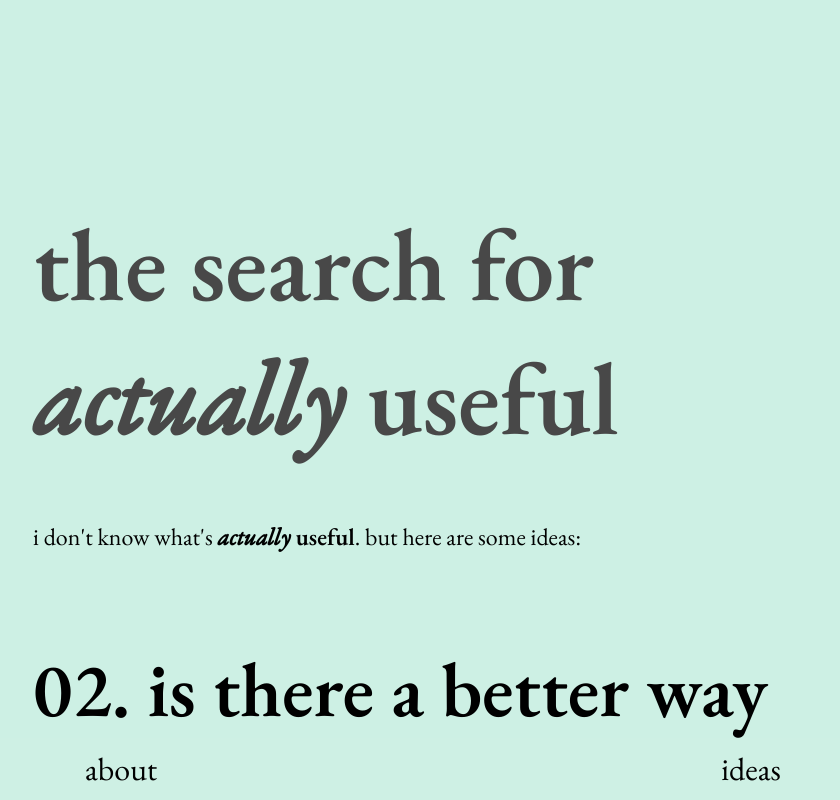
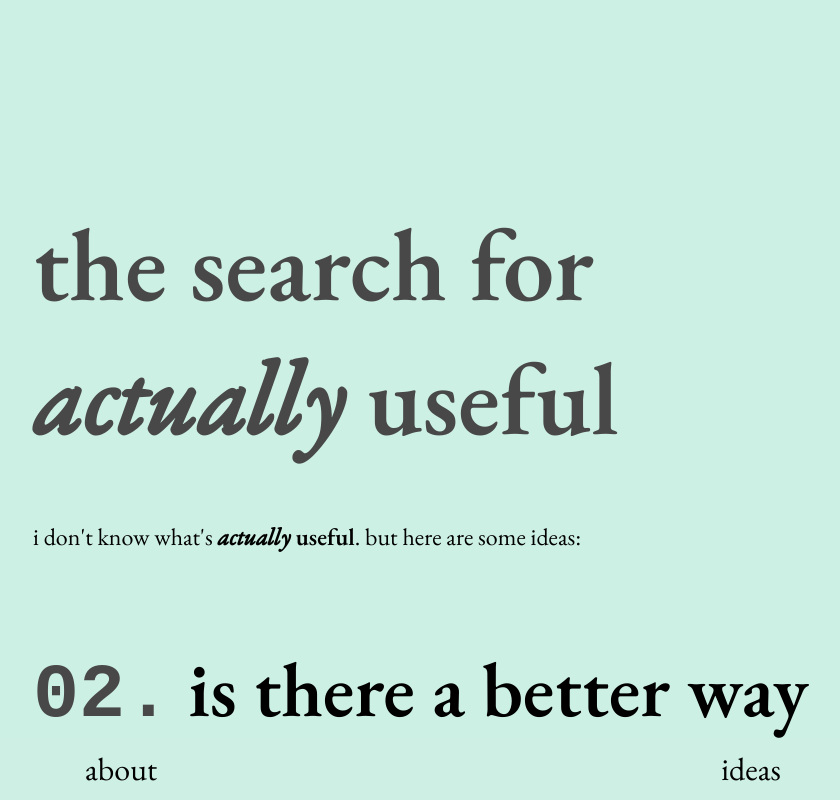
Before and after one commit to agasthyaps/agasthyaps.github.io, a plain HTML site: page index.html in a window 1280 px wide. Both pictures are taken after a click on the link "ideas". Shown: the whole page, without its empty margins (207-1047 px from the left). Drawn offline with nearby package versions, Linux system fonts and the light colour scheme.

Commit message:
update class

```diff
--- a/index.html
+++ b/index.html
@@ -103,7 +103,7 @@
             font-weight: 800;
         }
         /* make a #main.ideas class "ideanumber" w monospace h2 styling */
-        #main.ideas #ideanumber {
+        #main.ideas .ideanumber {
             font-family: monospace;
             font-size: 6vw;
             color: #484848;
```
